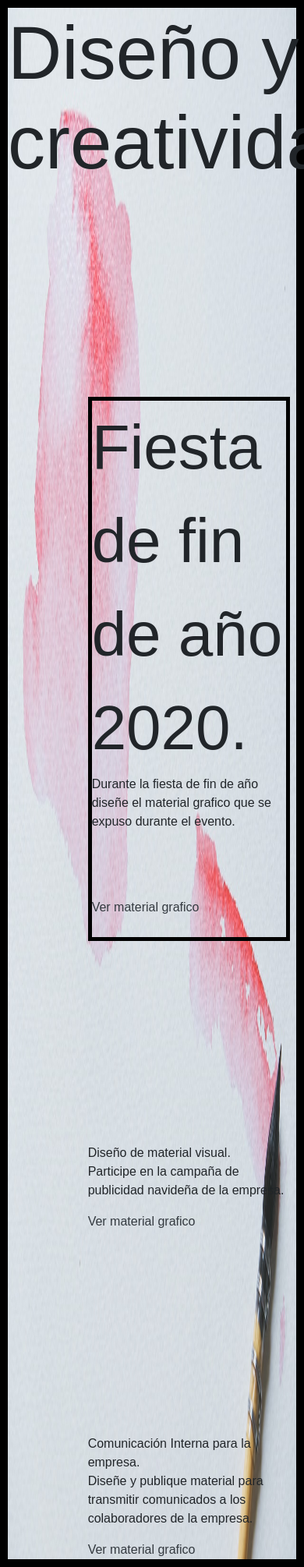
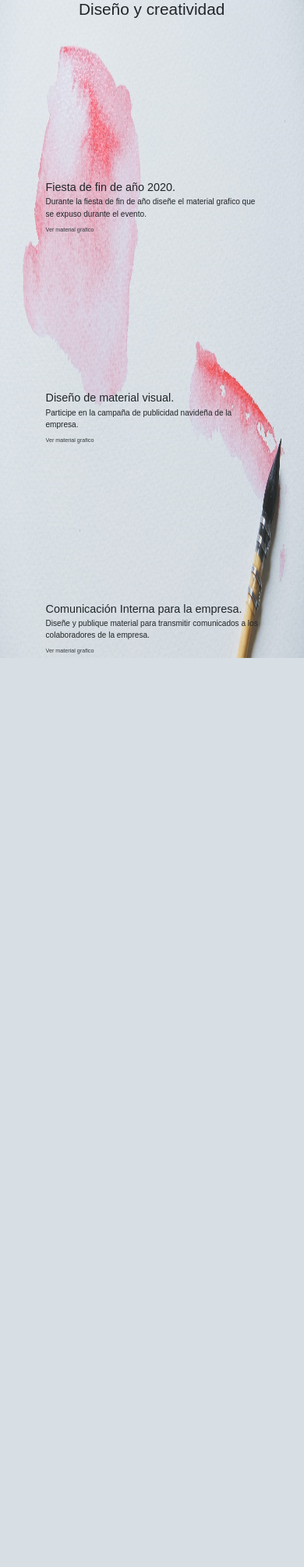
Before and after one commit to ManuelGodel07/ManuelRuiz, a PHP site: the page made by HTML/diseño.html in a window 390 px wide; the page is wider, and only the part inside the window is pictured. Shown: that part at 78% size. After the commit the page ends 844 px from the top of that part, so only its background shows below. Run offline with PHP 8.4, Linux system fonts and the light colour scheme; some libraries are stand-ins or nearby versions.

Commit message:
terminando1

```diff
--- a/CSS/style6.css
+++ b/CSS/style6.css
@@ -121,19 +121,104 @@ section{
 
 
 /******************************************************MEDIA QUERYS"****************************/
+
 @media screen and (max-width: 125em){
+
 	body{
-		height: 2010px;
-		border: black 10px solid;
+		width: 100%;
 	}
 	h1{
-		font-size: 6em;
+		font-size: 4em;
 	}
-	.fiesta{
-		font-size: 5em;
-		border: black 5px solid;
-
+	section{
+		font-size: 3em;
 	}
-
+	p{
+		font-size: .4em;
+		margin: 0;
+	}
+	a{
+		font-size: .5em;
+	}
+}
+@media screen and (max-width: 75em){
+	h1{
+		font-size: 3.7em;
+	}
+	section{
+		font-size: 2.2em;
+	}
+	p{
+		font-size: .5em;
+		margin: 0;
+		}
 
 }
+@media screen and (max-width: 64em){
+	h1{
+		font-size: 3.2em;
+	}
+	section{
+		font-size: 2em;
+	}
+	p{
+		font-size: .6em;
+		margin: 0;
+	}
+	a{
+		font-size: .5em;
+	}
+}
+@media screen and (max-width: 50em){
+	h1{
+		font-size: 2.3em;
+	}
+	section{
+		font-size: 1.5em;
+	}
+	p{
+		font-size: .5em;
+		margin: 0;
+	}
+}
+@media screen and (max-width: 48em){
+	h1{
+		font-size: 2em;
+	}
+	section{
+		font-size: 1.3em;
+	}
+	p{
+		font-size: .6em;
+		margin: 0;
+	}
+}
+@media screen and (max-width: 37em){
+	section{
+		font-size: 1.1em;
+	}
+@media screen and (max-width: 30em){
+	h1{
+		font-size: 1.3em;
+	}
+	section{
+		font-size: .9em;
+	}
+	p{
+		font-size: .7em;
+		margin: 0;
+	}
+}
+@media screen and (max-width: 20em){
+	h1{
+		font-size: 1em;
+	}
+	section{
+		font-size: .8em;
+	}
+	p{
+		font-size: .6em;
+		margin: 0;
+	}
+}
+}
--- a/HTML/diseño.html
+++ b/HTML/diseño.html
@@ -14,7 +14,7 @@
 <body>
     <h1 class="animate__animated animate__rubberBand">Diseño y creatividad</h1>
 
-    <section class="fiesta">Fiesta de fin de año 2020.
+    <section>Fiesta de fin de año 2020.
         <p>Durante la fiesta de fin de año diseñe el material grafico que se expuso durante el evento.</p>
         <a href="#modal-fiesta" class="text-dark">Ver material grafico</a>
             <div id="modal-fiesta" class="modal animate__animated animate__flip">
```
